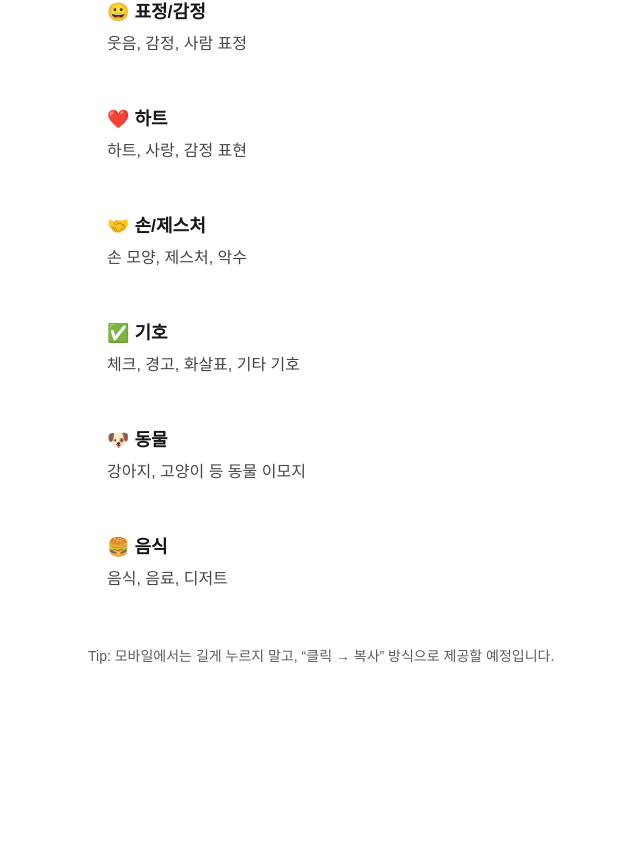
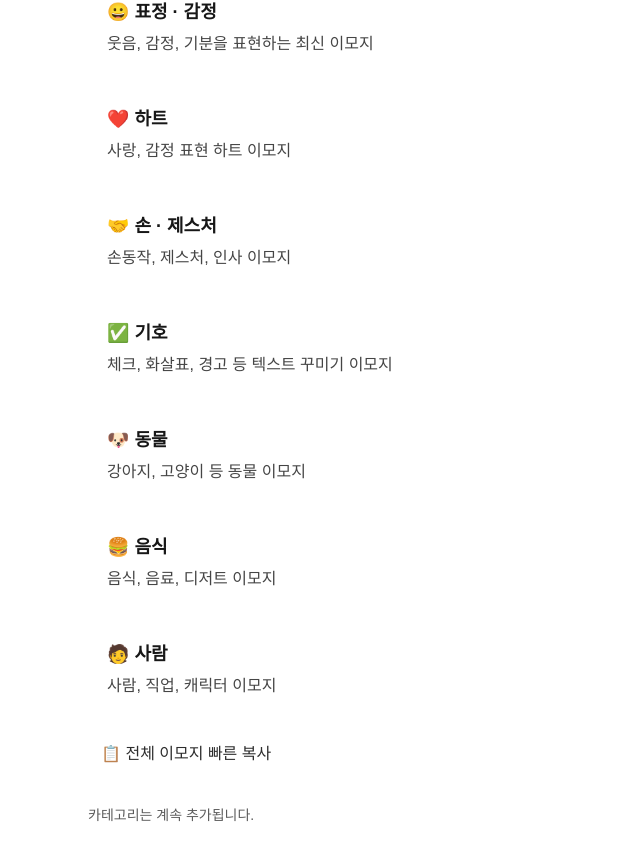
Before and after one commit to textkit-team/textkit-web, a Next.js app: page /emoji in a window 1280 px wide. Shown: the part 233-1094 px from the top of the page, without its empty margins (122-762 px from the left). Before the commit the page ends 956 px from the top, so only its background shows below. Built offline with nearby package versions, Linux system fonts and the light colour scheme.

Commit message:
feat(emoji): make emoji hub dynamic from dataset

```diff
--- a/app/emoji/page.tsx
+++ b/app/emoji/page.tsx
@@ -1,16 +1,9 @@
+import { ALL_CATEGORIES, CATEGORY_META } from "@/lib/emoji-data";
+
 export const metadata = {
   title: "이모지 모음 | TextKit",
   description: "자주 쓰는 이모지를 카테고리별로 보고 클릭 한 번으로 복사하세요.",
 };
-
-const CATEGORIES = [
-  { slug: "smileys", title: "😀 표정/감정", desc: "웃음, 감정, 사람 표정" },
-  { slug: "hearts", title: "❤️ 하트", desc: "하트, 사랑, 감정 표현" },
-  { slug: "hands", title: "🤝 손/제스처", desc: "손 모양, 제스처, 악수" },
-  { slug: "symbols", title: "✅ 기호", desc: "체크, 경고, 화살표, 기타 기호" },
-  { slug: "animals", title: "🐶 동물", desc: "강아지, 고양이 등 동물 이모지" },
-  { slug: "food", title: "🍔 음식", desc: "음식, 음료, 디저트" },
-];
 
 export default function EmojiHubPage() {
   return (
@@ -28,10 +21,12 @@ export default function EmojiHubPage() {
       </header>
 
       <section style={{ display: "grid", gridTemplateColumns: "1fr", gap: 12 }}>
-        {CATEGORIES.map((c) => (
+        {ALL_CATEGORIES.map((slug) => {
+          const meta = CATEGORY_META[slug];
+          return (
             <a
-            key={c.slug}
-            href={`/emoji/${c.slug}`}
+              key={slug}
+              href={`/emoji/${slug}`}
               style={{
                 display: "block",
                 padding: 18,
@@ -40,14 +35,31 @@ export default function EmojiHubPage() {
                 textDecoration: "none",
               }}
             >
-            <div style={{ fontSize: 18, fontWeight: 700 }}>{c.title}</div>
-            <div style={{ marginTop: 6, opacity: 0.8 }}>{c.desc}</div>
+              <div style={{ fontSize: 18, fontWeight: 700 }}>{meta.title}</div>
+              <div style={{ marginTop: 6, opacity: 0.8 }}>{meta.description}</div>
             </a>
-        ))}
+          );
+        })}
       </section>
 
-      <footer style={{ marginTop: 36, opacity: 0.7, fontSize: 14 }}>
-        Tip: 모바일에서는 길게 누르지 말고, “클릭 → 복사” 방식으로 제공할 예정입니다.
+      <div style={{ marginTop: 14 }}>
+        <a
+          href="/emoji/copy"
+          style={{
+            display: "inline-block",
+            padding: "10px 12px",
+            borderRadius: 12,
+            border: "1px solid rgba(255,255,255,0.16)",
+            textDecoration: "none",
+            opacity: 0.9,
+          }}
+        >
+          📋 전체 이모지 빠른 복사
+        </a>
+      </div>
+
+      <footer style={{ marginTop: 28, opacity: 0.7, fontSize: 14 }}>
+        카테고리는 계속 추가됩니다.
       </footer>
     </main>
   );
```
Lines whose indentation alone changed are shown as unchanged.
